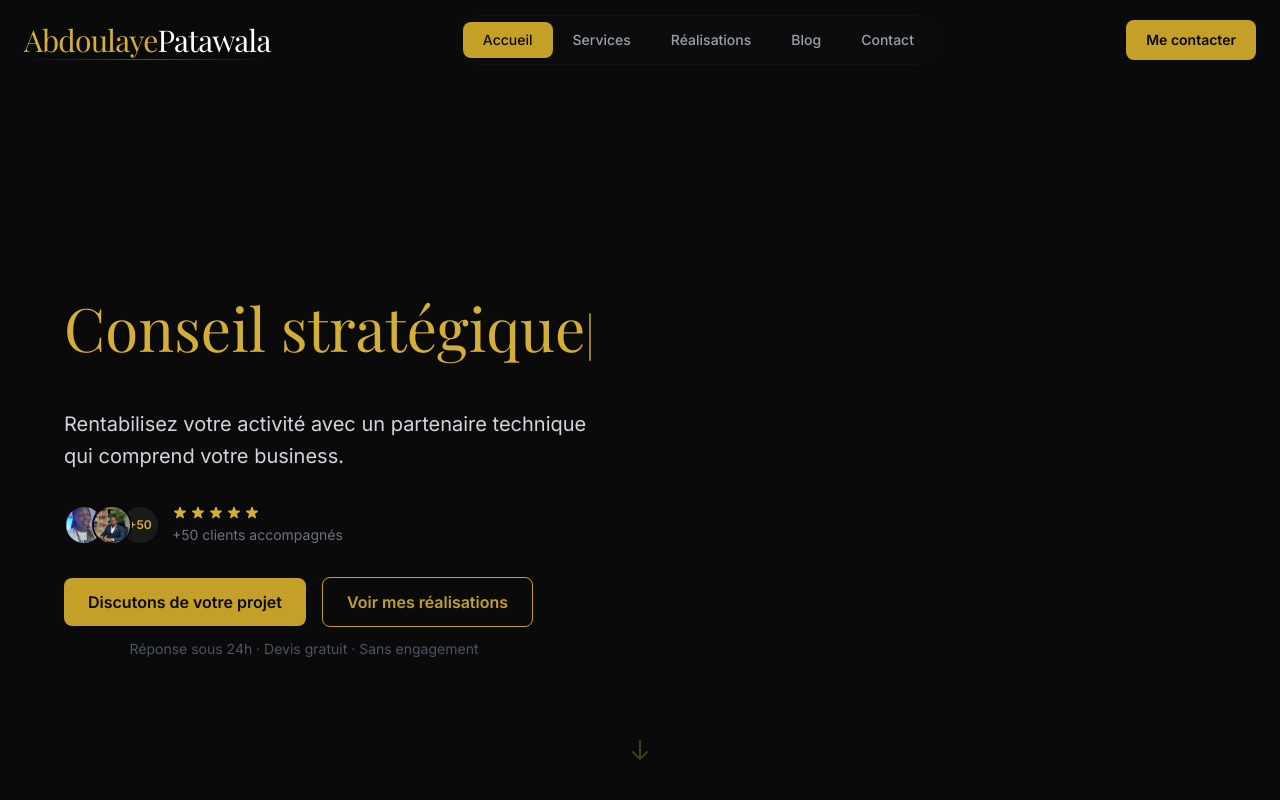
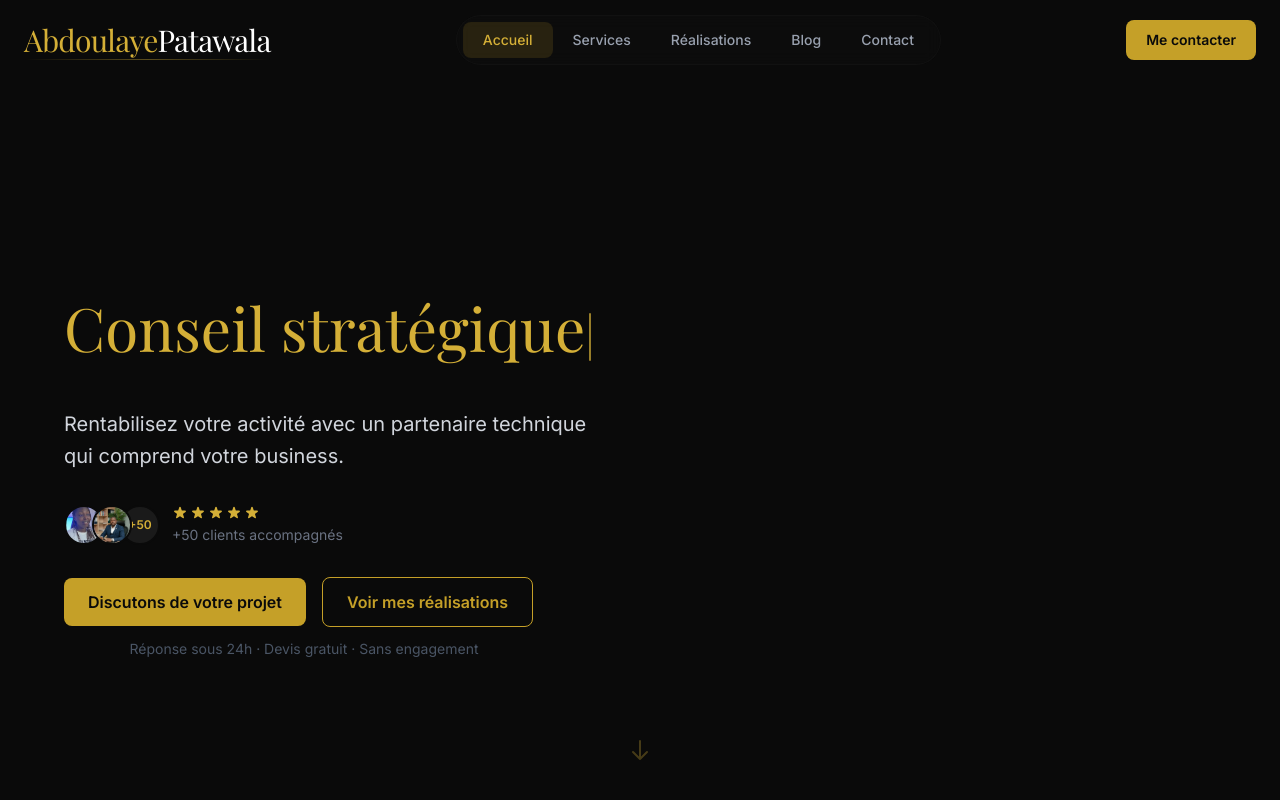
Before and after one commit to PATAWALA/Abdoulaye-Patawala, a Next.js app: page / in a window 1280 px wide. Shown: the top 800 px of the page. Built offline with nearby package versions, Linux system fonts and the light colour scheme; no server answers; the database is empty; a web font is replaced by a local one.

Commit message:
37 update$

```diff
--- a/src/components/molecules/Navbar.tsx
+++ b/src/components/molecules/Navbar.tsx
@@ -1,6 +1,6 @@
 'use client';
 
-import React, { useState, useEffect, useRef } from 'react';
+import React, { useState, useEffect } from 'react';
 import Link from 'next/link';
 import { usePathname, useRouter } from 'next/navigation';
 
@@ -22,7 +22,6 @@ const Navbar: React.FC = () => {
   const router = useRouter();
   const isHome = pathname === '/';
 
-  // Détection de la section active au scroll uniquement
   useEffect(() => {
     if (!isHome) {
       setActiveSection('');
@@ -106,19 +105,15 @@ const Navbar: React.FC = () => {
                 ? isBlogActive || (link.href === '/portfolio' && isPortfolioPage)
                 : activeSection === link.href;
 
-              const baseClass = `relative px-5 py-2 text-sm font-medium transition-all duration-300 ${
+              const baseClass = `relative px-5 py-2 text-sm font-medium rounded-lg transition-all duration-300 ${
                 isActive
-                  ? 'bg-gold-500 text-dark-900'
+                  ? 'bg-gold-500/15 text-gold-400'
                   : 'text-gray-400 hover:text-white hover:bg-dark-700/50'
               }`;
 
               if (link.isPage) {
                 return (
-                  <Link
-                    key={link.href}
-                    href={link.href}
-                    className={`${baseClass} rounded-lg`}
-                  >
+                  <Link key={link.href} href={link.href} className={baseClass}>
                     {link.label}
                   </Link>
                 );
@@ -128,7 +123,7 @@ const Navbar: React.FC = () => {
                 <button
                   key={link.href}
                   onClick={() => navigateToSection(link.href)}
-                  className={`${baseClass} rounded-lg`}
+                  className={baseClass}
                 >
                   {link.label}
                 </button>
```
